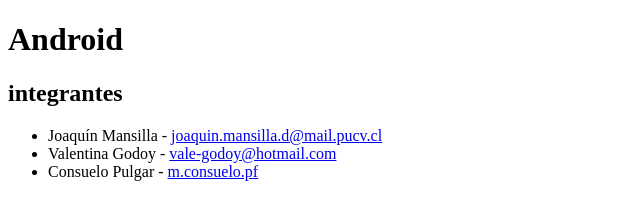
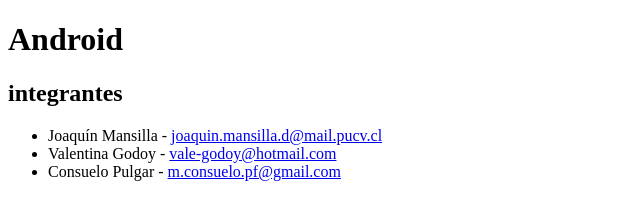
Before and after one commit to ead-codigo-2020/tarea-1-html-valentinagodoypinto, a plain HTML site: page index.html in a window 1280 px wide. Shown: the whole page, without its empty margins (0-640 px from the left). Drawn offline with Linux system fonts and the light colour scheme.

Commit message:
Update index.html

```diff
--- a/index.html
+++ b/index.html
@@ -12,7 +12,7 @@
         <ul>
             <li>Joaquín Mansilla - <a href="mailto:joaquin.mansilla.d@mail.pucv.cl">joaquin.mansilla.d@mail.pucv.cl</a></li>
             <li>Valentina Godoy - <a href="mailto:vale-godoy@hotmail.com">vale-godoy@hotmail.com</a></li>
-            <li>Consuelo Pulgar - <a href="mailto:m.consuelo.pf">m.consuelo.pf</a></li>
+            <li>Consuelo Pulgar - <a href="mailto:m.consuelo.pf@gmail.com">m.consuelo.pf@gmail.com</a></li>
        </ul>
     </section>
 </body>
```
